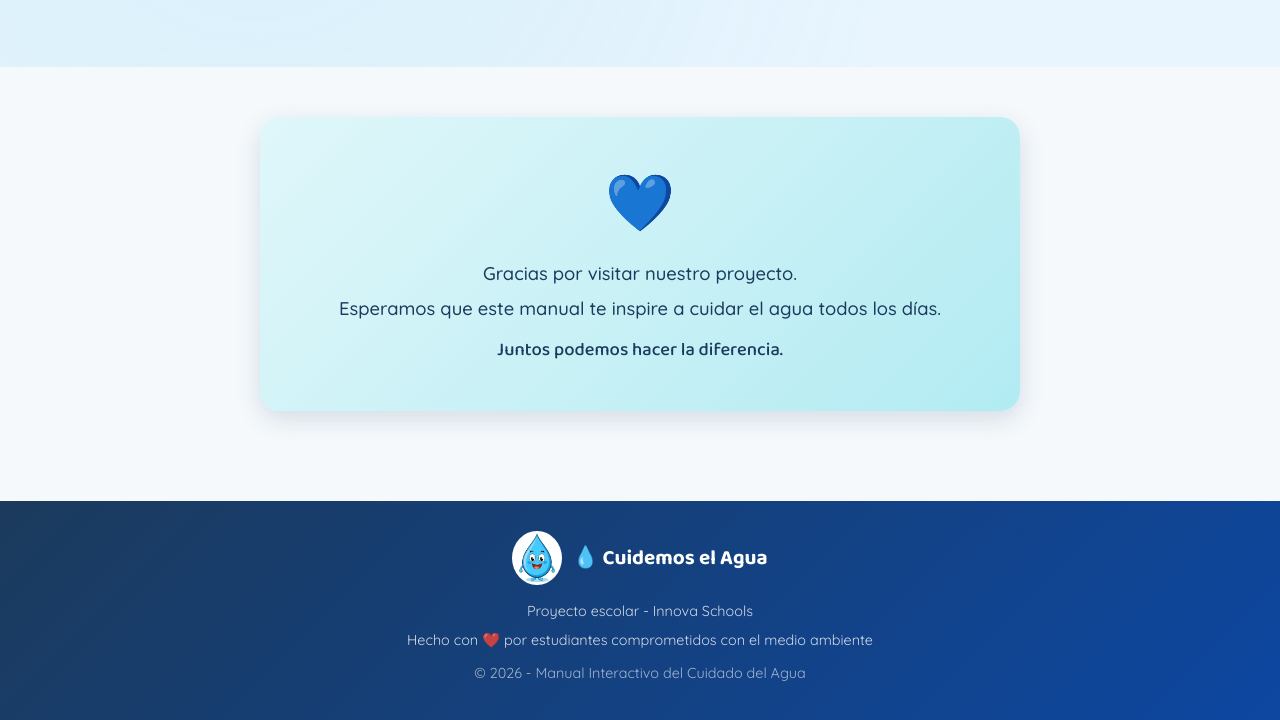
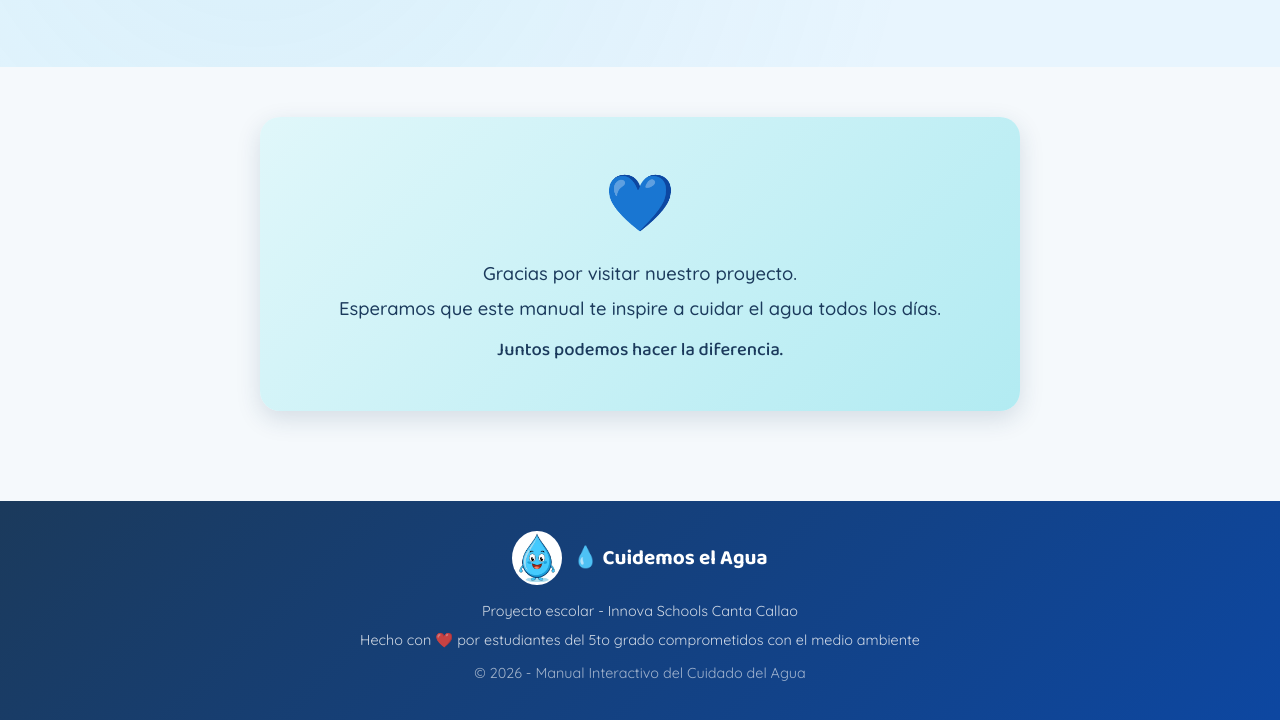
Before and after one commit to kasbsquall/cuidemos-el-agua-innova, a plain HTML site: page index.html in a window 1280 px wide. Shown: the part 8619-9339 px from the top of the page. Drawn offline with Linux system fonts and the light colour scheme; no server answers.

Commit message:
chore: footer (Innova Schools Canta Callao / 5to grado) y asegurar deep-link

```diff
--- a/index.html
+++ b/index.html
@@ -796,8 +796,8 @@
         <img src="img/gotita.png" alt="Gotita">
         <span>💧 Cuidemos el Agua</span>
       </div>
-      <p>Proyecto escolar - Innova Schools</p>
-      <p>Hecho con <span class="corazon">❤️</span> por estudiantes comprometidos con el medio ambiente</p>
+      <p>Proyecto escolar - Innova Schools Canta Callao</p>
+      <p>Hecho con <span class="corazon">❤️</span> por estudiantes del 5to grado comprometidos con el medio ambiente</p>
       <p style="margin-top: 10px; opacity: 0.6;">© 2026 - Manual Interactivo del Cuidado del Agua</p>
     </div>
   </footer>
```
